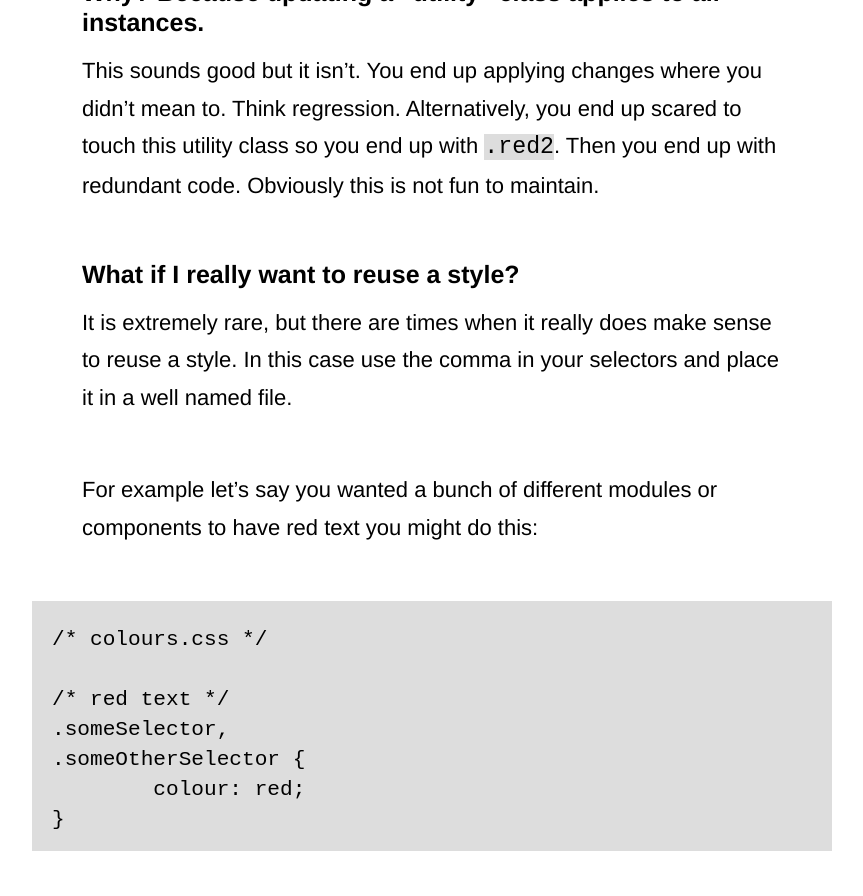
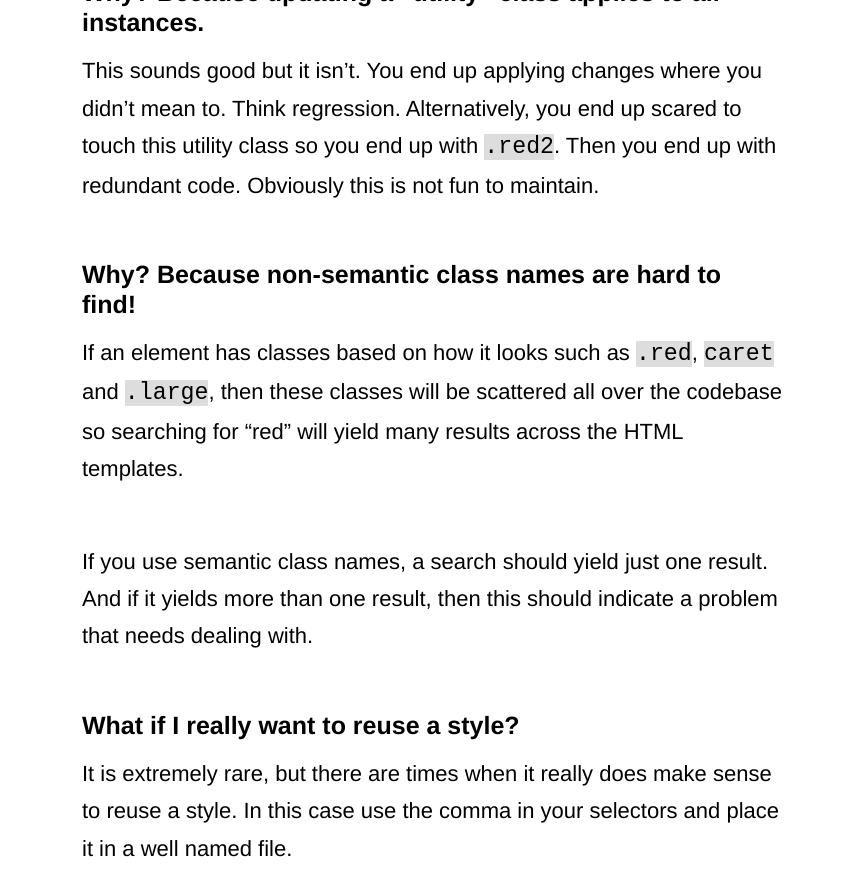
Before and after one commit to adamsilver/maintainablecss.com-jekyll, a Jekyll site: the page built from _chapters/03-reuse.md, in a window 1280 px wide and 900 px high, scrolled down 1819 px. Shown: the top 896 px of the window, without its empty margins (208-1071 px from the left). Built offline with Jekyll 4.4.1, drawn with Linux system fonts in a browser that asks for light colours.

Commit message:
Reuse point

```diff
--- a/_chapters/03-reuse.md
+++ b/_chapters/03-reuse.md
@@ -39,6 +39,12 @@ Take `red`. Does this mean a red background? Does this mean red text? Does this
 
 This sounds good but it isn't. You end up applying changes where you didn't mean to. Think regression. Alternatively, you end up scared to touch this utility class so you end up with `.red2`. Then you end up with redundant code. Obviously this is not fun to maintain.
 
+## Why? Because non-semantic class names are hard to find!
+
+If an element has classes based on how it looks such as `.red`, `caret` and `.large`, then these classes will be scattered all over the codebase so searching for "red" will yield many results across the HTML templates.
+
+If you use semantic class names, a search should yield just one result. And if it yields more than one result, then this should indicate a problem that needs dealing with.
+
 ## What if I really want to reuse a style?
 
 It is extremely rare, but there are times when it really does make sense to reuse a style. In this case use the comma in your selectors and place it in a well named file.
```
